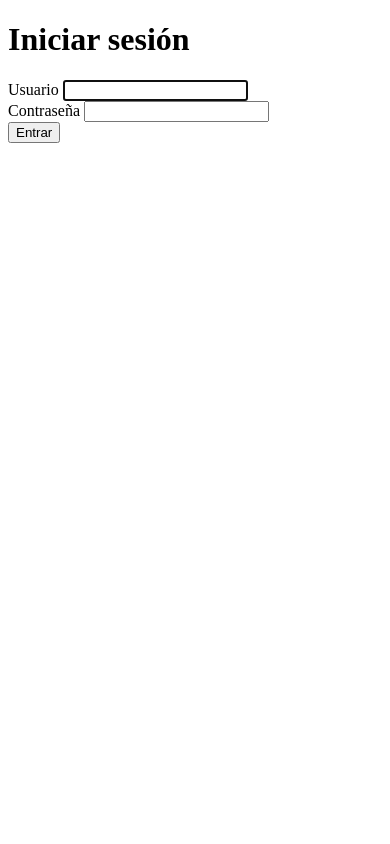
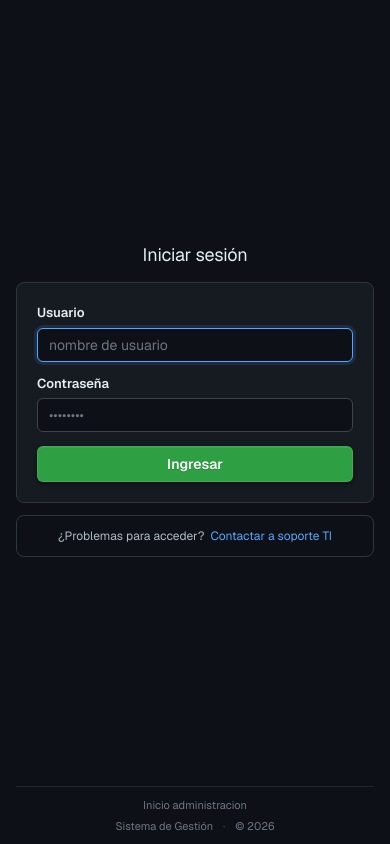
Before and after one commit to elJulioDev/Chancheria-App, a Django app: page /login/ in a window 390 px wide. Run offline with Django 5.2, Linux system fonts and the light colour scheme.

Commit message:
Rediseñao a la página de inicio de sesión y sus estilos; agregado archivos CSS de tema y de inicio de sesión para mejorar el diseño y la capacidad de respuesta.

```diff
--- a/gestion/templates/gestion/login.html
+++ b/gestion/templates/gestion/login.html
@@ -1,32 +1,96 @@
+{% load static %}
 <!DOCTYPE html>
 <html lang="es">
 <head>
     <meta charset="UTF-8">
     <meta name="viewport" content="width=device-width, initial-scale=1.0">
-    <title>Login — Gestión</title>
+    <title>Gestión · Iniciar sesión</title>
+    <link rel="stylesheet" href="{% static 'css/theme.css' %}">
+    <link rel="stylesheet" href="{% static 'css/login.css' %}">
+    <link rel="icon" type="image/x-icon" href="{% static 'img/logo.png' %}">
 </head>
 <body>
-    {% if messages %}
-        <ul class="messages">
-            {% for message in messages %}
-                <li class="{{ message.tags }}">{{ message }}</li>
-            {% endfor %}
-        </ul>
-    {% endif %}
 
-    <h1>Iniciar sesión</h1>
+<main class="login-page">
+    <!-- ── Zona central ───────────────────────────────────── -->
+    <div class="login-main">
 
-    <form method="post" action="{% url 'gestion:login' %}">
-        {% csrf_token %}
-        <div>
-            <label for="username">Usuario</label>
-            <input type="text" id="username" name="username" required autofocus>
+        <!-- Título -->
+        <h1 class="login-heading">Iniciar sesión</h1>
+
+        <!-- Tarjeta del formulario -->
+        <div class="login-card">
+
+            {% if messages %}
+                {% for message in messages %}
+                <div class="login-error" role="alert">
+                    <svg width="15" height="15" viewBox="0 0 16 16" fill="currentColor" xmlns="http://www.w3.org/2000/svg">
+                        <path d="M8 1a7 7 0 1 1 0 14A7 7 0 0 1 8 1zm0 1.5a5.5 5.5 0 1 0 0 11 5.5 5.5 0 0 0 0-11zm-.75 3.25h1.5v4h-1.5v-4zm0 5h1.5v1.5h-1.5v-1.5z"/>
+                    </svg>
+                    {{ message }}
+                </div>
+                {% endfor %}
+            {% endif %}
+
+            <form method="post" action="{% url 'gestion:login' %}" novalidate>
+                {% csrf_token %}
+
+                <!-- Usuario -->
+                <div class="login-field">
+                    <label class="login-label" for="username">Usuario</label>
+                    <input
+                        class="login-input"
+                        type="text"
+                        id="username"
+                        name="username"
+                        placeholder="nombre de usuario"
+                        autocomplete="username"
+                        autocapitalize="none"
+                        spellcheck="false"
+                        required
+                        autofocus
+                        value="{{ request.POST.username }}">
+                </div>
+
+                <!-- Contraseña -->
+                <div class="login-field">
+                    <label class="login-label" for="password">Contraseña</label>
+                    <input
+                        class="login-input"
+                        type="password"
+                        id="password"
+                        name="password"
+                        placeholder="••••••••"
+                        autocomplete="current-password"
+                        required>
+                </div>
+
+                <button class="login-submit" type="submit">Ingresar</button>
+            </form>
+
+        </div><!-- /.login-card -->
+
+        <!-- Tarjeta soporte -->
+        <div class="login-footer-card">
+            ¿Problemas para acceder?&nbsp;
+            <a href="mailto:soporte@ejemplo.cl">Contactar a soporte TI</a>
         </div>
-        <div>
-            <label for="password">Contraseña</label>
-            <input type="password" id="password" name="password" required>
+
+    </div><!-- /.login-main -->
+
+    <!-- ── Footer inferior ────────────────────────────────── -->
+    <footer class="login-bottom">
+        <div class="login-bottom-left">
+            <span>Inicio administracion</span>
         </div>
-        <button type="submit">Entrar</button>
-    </form>
+
+        <div class="login-bottom-right">
+            <span>Sistema de Gestión</span>
+            <span class="sep">·</span>
+            <span>© {% now "Y" %}</span>
+        </div>
+    </footer>
+
+</main>
 </body>
 </html>
--- /dev/null
+++ b/static/css/login.css
@@ -0,0 +1,225 @@
+/* ════════════════════════════════════════════════════════════
+   login.css — Intranet Municipal / Página de Ingreso
+   Requiere theme.css como base. Sin scroll en desktop.
+   ════════════════════════════════════════════════════════════ */
+
+/* ── Layout raíz: ocupa exactamente el viewport ──────────── */
+html, body {
+  height: 100%;
+  overflow: hidden;
+}
+
+@media (max-width: 480px) {
+  html, body { overflow: auto; }
+}
+
+.login-page {
+  display: flex;
+  flex-direction: column;
+  align-items: center;
+  justify-content: space-between;
+  height: 100%;
+  min-height: 100vh;
+  padding: 28px 16px 0;
+  background: var(--bg);
+}
+
+/* ── Zona central (logo + form) ───────────────────────────── */
+.login-main {
+  display: flex;
+  flex-direction: column;
+  align-items: center;
+  width: 100%;
+  flex: 1;
+  justify-content: center;
+  gap: 0;
+  padding-bottom: 12px;
+}
+
+/* ── Logo imagen ──────────────────────────────────────────── */
+.login-logo {
+  margin-bottom: 16px;
+}
+
+.login-logo img {
+  display: block;
+  width: auto;
+  height: 52px;
+  object-fit: contain;
+  opacity: .92;
+  transition: opacity .15s ease;
+}
+
+.login-logo img:hover { opacity: 1; }
+
+/* ── Heading ──────────────────────────────────────────────── */
+.login-heading {
+  font-size: 20px;
+  font-weight: 400;
+  color: var(--text-primary);
+  letter-spacing: -.2px;
+  margin: 0 0 16px;
+  text-align: center;
+}
+
+/* ── Card formulario ──────────────────────────────────────── */
+.login-card {
+  width: 100%;
+  max-width: 340px;
+  background: var(--surface-1);
+  border: 1px solid var(--border-1);
+  border-radius: var(--r-md);
+  padding: 20px;
+}
+
+/* ── Fields ───────────────────────────────────────────────── */
+.login-field {
+  margin-bottom: 12px;
+}
+
+.login-field:last-of-type { margin-bottom: 0; }
+
+.login-label {
+  display: flex;
+  justify-content: space-between;
+  align-items: baseline;
+  font-size: 13px;
+  font-weight: 600;
+  color: var(--text-primary);
+  margin-bottom: 5px;
+}
+
+.login-input {
+  width: 100%;
+  padding: 7px 11px;
+  background: var(--bg);
+  border: 1px solid var(--border-3);
+  border-radius: var(--r);
+  font-family: var(--font-sans);
+  font-size: 14px;
+  color: var(--text-primary);
+  outline: none;
+  transition: border-color .12s ease, box-shadow .12s ease;
+  box-sizing: border-box;
+  -webkit-appearance: none;
+  appearance: none;
+}
+
+.login-input:focus {
+  border-color: var(--blue);
+  box-shadow: 0 0 0 3px var(--blue-subtle);
+}
+
+.login-input::placeholder { color: var(--text-subtle); }
+
+.login-input-hint {
+  font-size: 11px;
+  color: var(--text-subtle);
+  margin-top: 4px;
+}
+
+/* ── Error banner ─────────────────────────────────────────── */
+.login-error {
+  display: flex;
+  align-items: flex-start;
+  gap: 8px;
+  background: var(--red-subtle);
+  border: 1px solid var(--red-border);
+  border-radius: var(--r);
+  padding: 9px 11px;
+  margin-bottom: 12px;
+  font-size: 12px;
+  color: var(--red);
+  line-height: 1.4;
+}
+
+.login-error svg { flex-shrink: 0; margin-top: 1px; }
+
+/* ── Botón submit ─────────────────────────────────────────── */
+.login-submit {
+  width: 100%;
+  padding: 8px 16px;
+  background: var(--green-dim);
+  border: 1px solid rgba(240, 246, 252, .1);
+  border-radius: var(--r);
+  font-family: var(--font-sans);
+  font-size: 14px;
+  font-weight: 600;
+  color: #fff;
+  cursor: pointer;
+  transition: background .12s ease, box-shadow .12s ease;
+  text-shadow: 0 1px 0 rgba(0,0,0,.15);
+  box-shadow: 0 1px 0 rgba(255,255,255,.06) inset, 0 2px 4px rgba(0,0,0,.4);
+  margin-top: 14px;
+}
+
+.login-submit:hover {
+  background: var(--green);
+  box-shadow: 0 1px 0 rgba(255,255,255,.08) inset, 0 3px 6px rgba(0,0,0,.4);
+}
+
+.login-submit:active {
+  background: #238636;
+  box-shadow: none;
+  transform: translateY(1px);
+}
+
+/* ── Footer card "soporte" ────────────────────────────────── */
+.login-footer-card {
+  width: 100%;
+  max-width: 340px;
+  border: 1px solid var(--border-1);
+  border-radius: var(--r-md);
+  padding: 11px 20px;
+  text-align: center;
+  font-size: 12px;
+  color: var(--text-secondary);
+  margin-top: 12px;
+}
+
+.login-footer-card a {
+  color: var(--blue);
+  text-decoration: none;
+}
+
+.login-footer-card a:hover { text-decoration: underline; }
+
+/* ── Footer inferior ──────────────────────────────────────── */
+.login-bottom {
+  width: 100%;
+  border-top: 1px solid var(--border-2);
+  padding: 10px 16px;
+  display: flex;
+  align-items: center;
+  justify-content: space-between;
+  flex-wrap: wrap;
+  gap: 6px;
+  font-size: 11px;
+  color: var(--text-subtle);
+}
+
+.login-bottom-left,
+.login-bottom-right {
+  display: flex;
+  align-items: center;
+  gap: 10px;
+  flex-wrap: wrap;
+}
+
+.login-bottom .sep { color: var(--border-3); }
+
+/* ── Responsive móvil ─────────────────────────────────────── */
+@media (max-width: 480px) {
+  .login-page { padding-top: 24px; }
+  .login-logo img { height: 44px; }
+  .login-heading { font-size: 18px; margin-bottom: 14px; }
+  .login-card,
+  .login-footer-card { max-width: 100%; }
+  .login-bottom {
+    flex-direction: column;
+    align-items: center;
+    text-align: center;
+    gap: 4px;
+    padding: 10px 12px;
+  }
+}
--- /dev/null
+++ b/static/css/theme.css
@@ -0,0 +1,391 @@
+/* ════════════════════════════════════════════════════════════
+   theme.css — Intranet Municipal
+   Base de colores, tipografía y componentes compartidos.
+   Importar en todas las páginas de la intranet.
+   ════════════════════════════════════════════════════════════ */
+
+/* ── Google Fonts ─────────────────────────────────────────── */
+@import url('https://fonts.googleapis.com/css2?family=Geist:wght@300;400;500;600;700&family=Geist+Mono:wght@400;500&display=swap');
+
+/* ── Variables ────────────────────────────────────────────── */
+:root {
+  /* Backgrounds */
+  --bg:          #0d1117;
+  --bg-subtle:   #010409;
+  --surface-1:   #161b22;
+  --surface-2:   #1c2128;
+  --surface-3:   #21262d;
+  --surface-4:   #2d333b;
+
+  /* Borders */
+  --border-1:    #30363d;
+  --border-2:    #21262d;
+  --border-3:    #3d444d;
+
+  /* Text */
+  --text-primary:  #e6edf3;
+  --text-secondary:#b1bac4;
+  --text-muted:    #c7c9cb;
+  --text-subtle:   #6e7681;
+  --text-inverse:  #0d1117;
+
+  /* Accent — Azul */
+  --blue:        #58a6ff;
+  --blue-dim:    #388bfd;
+  --blue-subtle: rgba(56, 139, 253, .15);
+  --blue-border: rgba(56, 139, 253, .3);
+
+  /* Verde */
+  --green:        #3fb950;
+  --green-dim:    #2ea043;
+  --green-subtle: rgba(46, 160, 67, .15);
+  --green-border: rgba(46, 160, 67, .3);
+
+  /* Ámbar */
+  --amber:        #d29922;
+  --amber-dim:    #bb8009;
+  --amber-subtle: rgba(187, 128, 9, .15);
+  --amber-border: rgba(187, 128, 9, .3);
+
+  /* Rojo */
+  --red:         #f85149;
+  --red-dim:     #da3633;
+  --red-subtle:  rgba(218, 54, 51, .12);
+  --red-border:  rgba(218, 54, 51, .3);
+
+  /* Púrpura */
+  --purple:        #bc8cff;
+  --purple-dim:    #a371f7;
+  --purple-subtle: rgba(163, 113, 247, .15);
+  --purple-border: rgba(163, 113, 247, .3);
+
+  /* Sidebar */
+  --sidebar-bg:        #0d1117;
+  --sidebar-surface:   #161b22;
+  --sidebar-border:    #30363d;
+  --sidebar-item-hover:#1e242c;
+  --sidebar-item-active:#1a3a5c;
+  --sidebar-section-label: #4b5563;
+
+  /* Topbar */
+  --topbar-bg:     rgba(13, 17, 23, .97);
+  --topbar-border: #21262d;
+
+  /* Radii */
+  --r-sm:  4px;
+  --r:     6px;
+  --r-md:  8px;
+  --r-lg:  12px;
+  --r-xl:  16px;
+
+  /* Shadows */
+  --shadow-sm:  0 1px 3px rgba(0,0,0,.4);
+  --shadow-md:  0 4px 12px rgba(0,0,0,.5);
+  --shadow-lg:  0 8px 24px rgba(0,0,0,.6);
+
+  /* Transitions */
+  --t-fast:   .1s ease;
+  --t-normal: .18s ease;
+
+  /* Font */
+  --font-sans:  'Geist', system-ui, -apple-system, sans-serif;
+  --font-mono:  'Geist Mono', 'Cascadia Code', 'Fira Code', monospace;
+}
+
+/* ── Reset / Base ─────────────────────────────────────────── */
+*, *::before, *::after {
+  box-sizing: border-box;
+  margin: 0;
+  padding: 0;
+}
+
+html { height: 100%; font-size: 16px; }
+
+body {
+  font-family: var(--font-sans);
+  font-size: 14px;
+  line-height: 1.5;
+  background: var(--bg);
+  color: var(--text-primary);
+  -webkit-font-smoothing: antialiased;
+  -moz-osx-font-smoothing: grayscale;
+}
+
+a {
+  color: var(--blue);
+  text-decoration: none;
+  transition: color var(--t-fast);
+}
+a:hover { color: var(--blue-dim); text-decoration: underline; }
+
+img, svg { display: block; }
+svg { flex-shrink: 0; }
+
+/* ── Typography ───────────────────────────────────────────── */
+.mono { font-family: var(--font-mono); }
+
+h1 { font-size: 24px; font-weight: 700; color: var(--text-primary); }
+h2 { font-size: 20px; font-weight: 600; color: var(--text-primary); }
+h3 { font-size: 16px; font-weight: 600; color: var(--text-primary); }
+h4 { font-size: 14px; font-weight: 600; color: var(--text-primary); }
+
+.text-sm    { font-size: 12px; }
+.text-xs    { font-size: 11px; }
+.text-muted { color: var(--text-muted); }
+.text-subtle{ color: var(--text-subtle); }
+.text-green { color: var(--green); }
+.text-amber { color: var(--amber); }
+.text-red   { color: var(--red); }
+.text-blue  { color: var(--blue); }
+.text-purple{ color: var(--purple); }
+
+/* ── Divider ──────────────────────────────────────────────── */
+.divider {
+  height: 1px;
+  background: var(--border-1);
+  border: none;
+  margin: 8px 0;
+}
+
+/* ── Badges ───────────────────────────────────────────────── */
+.badge {
+  display: inline-flex;
+  align-items: center;
+  gap: 4px;
+  padding: 3px 8px;
+  border-radius: 999px;
+  font-size: 11px;
+  font-weight: 600;
+  border: 1px solid;
+  letter-spacing: .2px;
+  white-space: nowrap;
+}
+.badge-blue   { color: var(--blue);   border-color: var(--blue-border);   background: var(--blue-subtle); }
+.badge-green  { color: var(--green);  border-color: var(--green-border);  background: var(--green-subtle); }
+.badge-amber  { color: var(--amber);  border-color: var(--amber-border);  background: var(--amber-subtle); }
+.badge-red    { color: var(--red);    border-color: var(--red-border);    background: var(--red-subtle); }
+.badge-purple { color: var(--purple); border-color: var(--purple-border); background: var(--purple-subtle); }
+.badge-gray   { color: var(--text-muted); border-color: var(--border-2);  background: var(--surface-3); }
+
+/* ── Status Pills ─────────────────────────────────────────── */
+.status-pill {
+  display: inline-flex;
+  align-items: center;
+  gap: 5px;
+  padding: 3px 9px;
+  border-radius: 999px;
+  font-size: 11px;
+  font-weight: 500;
+  border: 1px solid;
+  white-space: nowrap;
+}
+.status-pill::before {
+  content: '';
+  width: 6px;
+  height: 6px;
+  border-radius: 50%;
+  flex-shrink: 0;
+}
+.status-done   { color: var(--green);  border-color: var(--green-border);  background: var(--green-subtle); }
+.status-done::before   { background: var(--green); }
+.status-pending{ color: var(--amber);  border-color: var(--amber-border);  background: var(--amber-subtle); }
+.status-pending::before{ background: var(--amber); }
+.status-active { color: var(--blue);   border-color: var(--blue-border);   background: var(--blue-subtle); }
+.status-active::before { background: var(--blue); }
+.status-cancel { color: var(--red);    border-color: var(--red-border);    background: var(--red-subtle); }
+.status-cancel::before { background: var(--red); }
+.status-none   { color: var(--text-subtle); border-color: var(--border-2);  background: var(--surface-3); }
+.status-none::before   { background: var(--text-subtle); }
+
+/* ── Buttons ──────────────────────────────────────────────── */
+.btn {
+  display: inline-flex;
+  align-items: center;
+  gap: 6px;
+  padding: 7px 14px;
+  border-radius: var(--r-md);
+  font-family: var(--font-sans);
+  font-size: 13px;
+  font-weight: 500;
+  border: 1px solid transparent;
+  cursor: pointer;
+  transition: all var(--t-fast);
+  text-decoration: none;
+  white-space: nowrap;
+  line-height: 1;
+}
+.btn:hover { text-decoration: none; }
+
+.btn-primary {
+  background: var(--green-subtle);
+  border-color: var(--green-border);
+  color: var(--green);
+}
+.btn-primary:hover {
+  background: rgba(46,160,67,.25);
+  color: var(--green);
+}
+
+.btn-secondary {
+  background: var(--surface-2);
+  border-color: var(--border-1);
+  color: var(--text-secondary);
+}
+.btn-secondary:hover {
+  background: var(--surface-3);
+  color: var(--text-primary);
+  border-color: var(--border-3);
+}
+
+.btn-danger {
+  background: var(--red-subtle);
+  border-color: var(--red-border);
+  color: var(--red);
+}
+.btn-danger:hover { background: rgba(218,54,51,.2); color: var(--red); }
+
+.btn-sm { padding: 5px 10px; font-size: 12px; gap: 4px; }
+.btn-lg { padding: 10px 20px; font-size: 15px; }
+
+/* ── Card / Panel ─────────────────────────────────────────── */
+.card {
+  background: var(--surface-1);
+  border: 1px solid var(--border-1);
+  border-radius: var(--r-lg);
+  overflow: hidden;
+}
+
+.card-header {
+  display: flex;
+  align-items: center;
+  justify-content: space-between;
+  padding: 14px 18px;
+  border-bottom: 1px solid var(--border-1);
+  gap: 12px;
+}
+
+.card-title {
+  font-size: 14px;
+  font-weight: 600;
+  color: var(--text-primary);
+  display: flex;
+  align-items: center;
+  gap: 8px;
+}
+
+.card-body { padding: 18px; }
+
+/* ── Count Bubble ─────────────────────────────────────────── */
+.count-bubble {
+  display: inline-flex;
+  align-items: center;
+  justify-content: center;
+  padding: 1px 7px;
+  border-radius: 999px;
+  font-size: 11px;
+  font-weight: 600;
+  font-family: var(--font-mono);
+  background: var(--surface-3);
+  border: 1px solid var(--border-1);
+  color: var(--text-muted);
+  min-width: 22px;
+}
+
+/* ── Table ────────────────────────────────────────────────── */
+.table {
+  width: 100%;
+  border-collapse: collapse;
+}
+.table th {
+  padding: 10px 16px;
+  text-align: left;
+  font-size: 11px;
+  font-weight: 700;
+  text-transform: uppercase;
+  letter-spacing: .7px;
+  color: var(--text-subtle);
+  background: var(--surface-2);
+  border-bottom: 1px solid var(--border-1);
+}
+.table td {
+  padding: 12px 16px;
+  font-size: 13px;
+  color: var(--text-primary);
+  border-bottom: 1px solid var(--border-2);
+  vertical-align: middle;
+}
+.table tbody tr:last-child td { border-bottom: none; }
+.table tbody tr:hover td      { background: var(--surface-2); }
+.table .td-mono {
+  font-family: var(--font-mono);
+  font-size: 12px;
+  color: var(--text-muted);
+  white-space: nowrap;
+}
+
+/* ── Empty State ──────────────────────────────────────────── */
+.empty-state {
+  padding: 48px 24px;
+  text-align: center;
+  color: var(--text-subtle);
+}
+.empty-state svg { margin: 0 auto 12px; opacity: .3; }
+.empty-state p   { font-size: 13px; color: var(--text-muted); }
+
+/* ── Form elements ────────────────────────────────────────── */
+.input {
+  width: 100%;
+  background: var(--surface-2);
+  border: 1px solid var(--border-1);
+  border-radius: var(--r);
+  padding: 8px 12px;
+  font-family: var(--font-sans);
+  font-size: 13px;
+  color: var(--text-primary);
+  transition: border-color var(--t-fast);
+  outline: none;
+}
+.input:focus { border-color: var(--blue); }
+.input::placeholder { color: var(--text-subtle); }
+
+.label {
+  display: block;
+  font-size: 12px;
+  font-weight: 600;
+  color: var(--text-muted);
+  margin-bottom: 5px;
+}
+
+/* ── Alert ────────────────────────────────────────────────── */
+.alert {
+  display: flex;
+  align-items: flex-start;
+  gap: 10px;
+  padding: 12px 14px;
+  border-radius: var(--r-md);
+  border: 1px solid;
+  font-size: 13px;
+}
+.alert-info    { background: var(--blue-subtle);   border-color: var(--blue-border);   color: var(--blue); }
+.alert-success { background: var(--green-subtle);  border-color: var(--green-border);  color: var(--green); }
+.alert-warning { background: var(--amber-subtle);  border-color: var(--amber-border);  color: var(--amber); }
+.alert-error   { background: var(--red-subtle);    border-color: var(--red-border);    color: var(--red); }
+
+/* ── Scrollbar (global) ───────────────────────────────────── */
+::-webkit-scrollbar       { width: 5px; height: 5px; }
+::-webkit-scrollbar-track { background: transparent; }
+::-webkit-scrollbar-thumb { background: var(--surface-4); border-radius: 4px; }
+::-webkit-scrollbar-thumb:hover { background: var(--border-3); }
+
+/* ── Utility ──────────────────────────────────────────────── */
+.flex        { display: flex; }
+.flex-col    { flex-direction: column; }
+.items-center{ align-items: center; }
+.justify-between { justify-content: space-between; }
+.gap-4  { gap: 4px; }
+.gap-6  { gap: 6px; }
+.gap-8  { gap: 8px; }
+.gap-12 { gap: 12px; }
+.gap-16 { gap: 16px; }
+.w-full { width: 100%; }
+.truncate { overflow: hidden; white-space: nowrap; text-overflow: ellipsis; }
```
